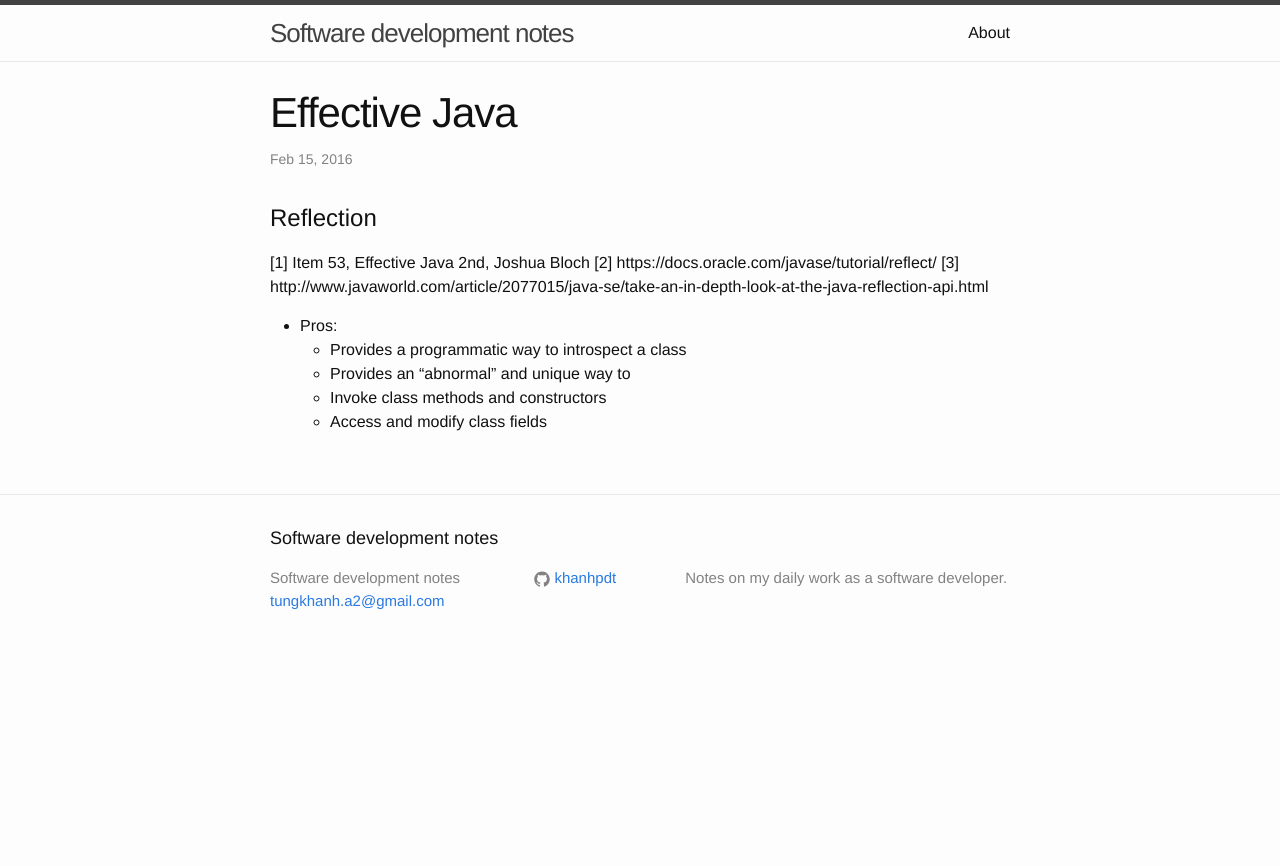
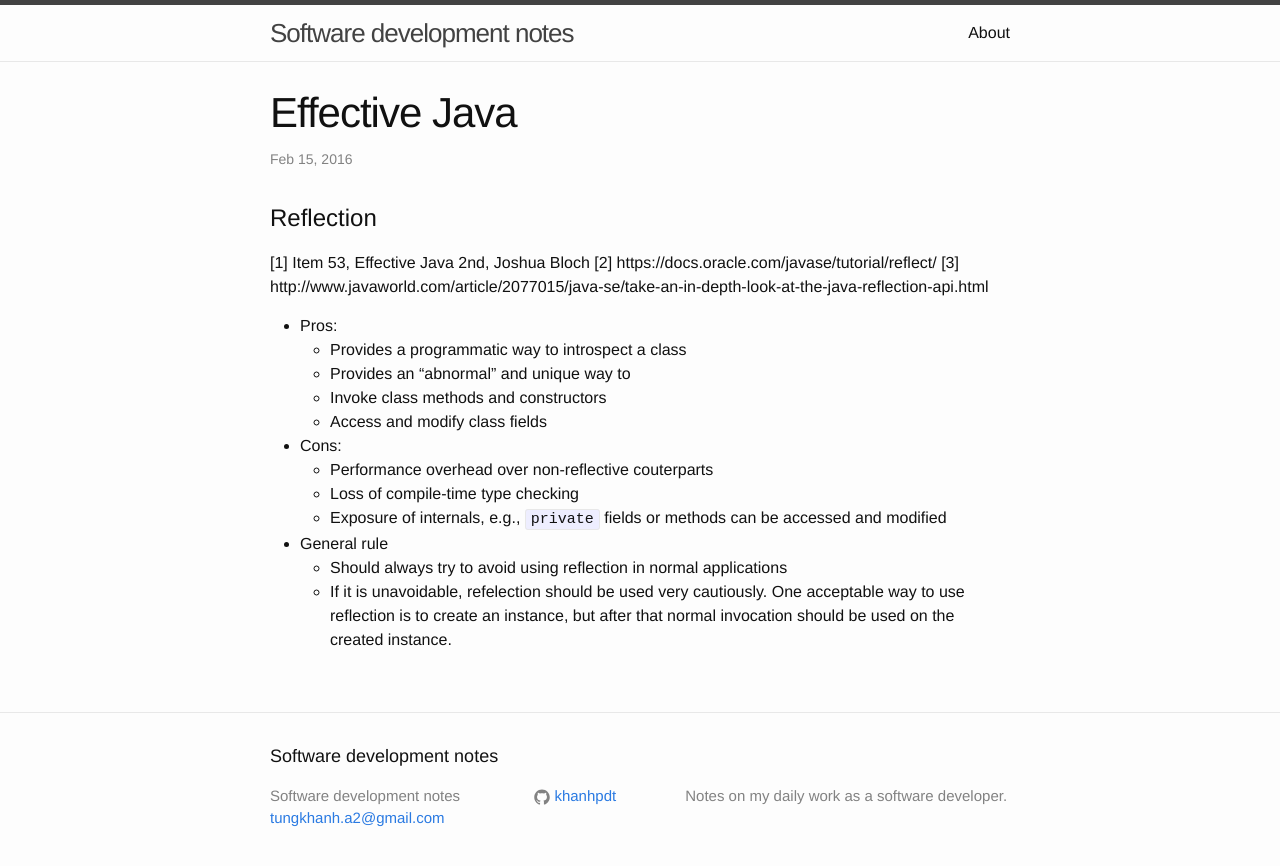
Before and after one commit to khanhpdt/khanhpdt.github.io, a Jekyll site: the page built from _posts/2016-02-15-effective-java.md, in a window 1280 px wide. Shown: the top 866 px of the page. Built offline with Jekyll 4.4.1, drawn with Linux system fonts in a browser that asks for light colours; Markdown is read by kramdown in place of the engine named in the settings.

Commit message:
Update 2016-02-15-effective-java.md

```diff
--- a/_posts/2016-02-15-effective-java.md
+++ b/_posts/2016-02-15-effective-java.md
@@ -13,3 +13,10 @@
   - Provides an "abnormal" and unique way to
    - Invoke class methods and constructors
    - Access and modify class fields
+- Cons:
+  - Performance overhead over non-reflective couterparts
+  - Loss of compile-time type checking
+  - Exposure of internals, e.g., `private` fields or methods can be accessed and modified
+- General rule
+  - Should always try to avoid using reflection in normal applications
+  - If it is unavoidable, refelection should be used very cautiously. One acceptable way to use reflection is to create an instance, but after that normal invocation should be used on the created instance.
```
